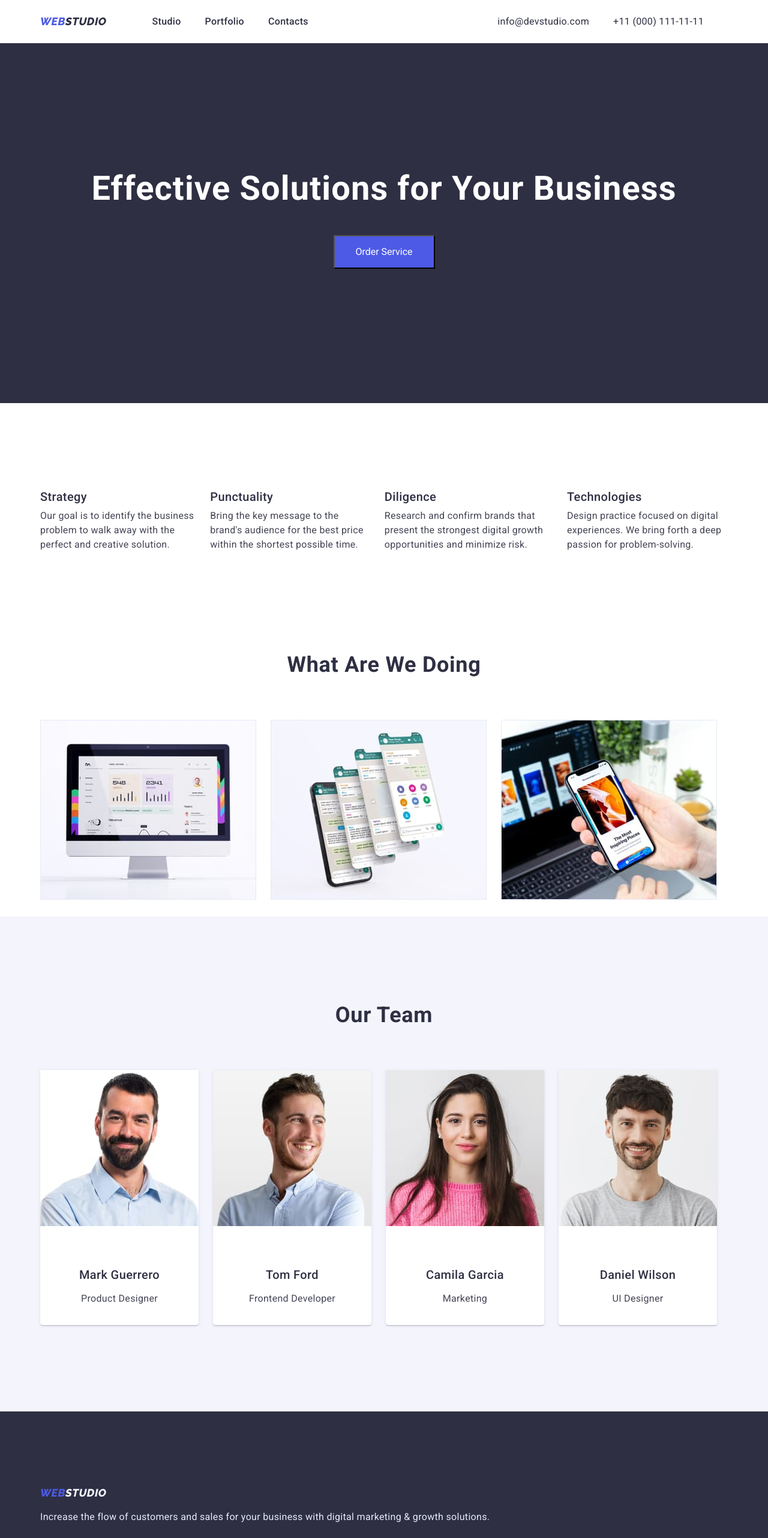
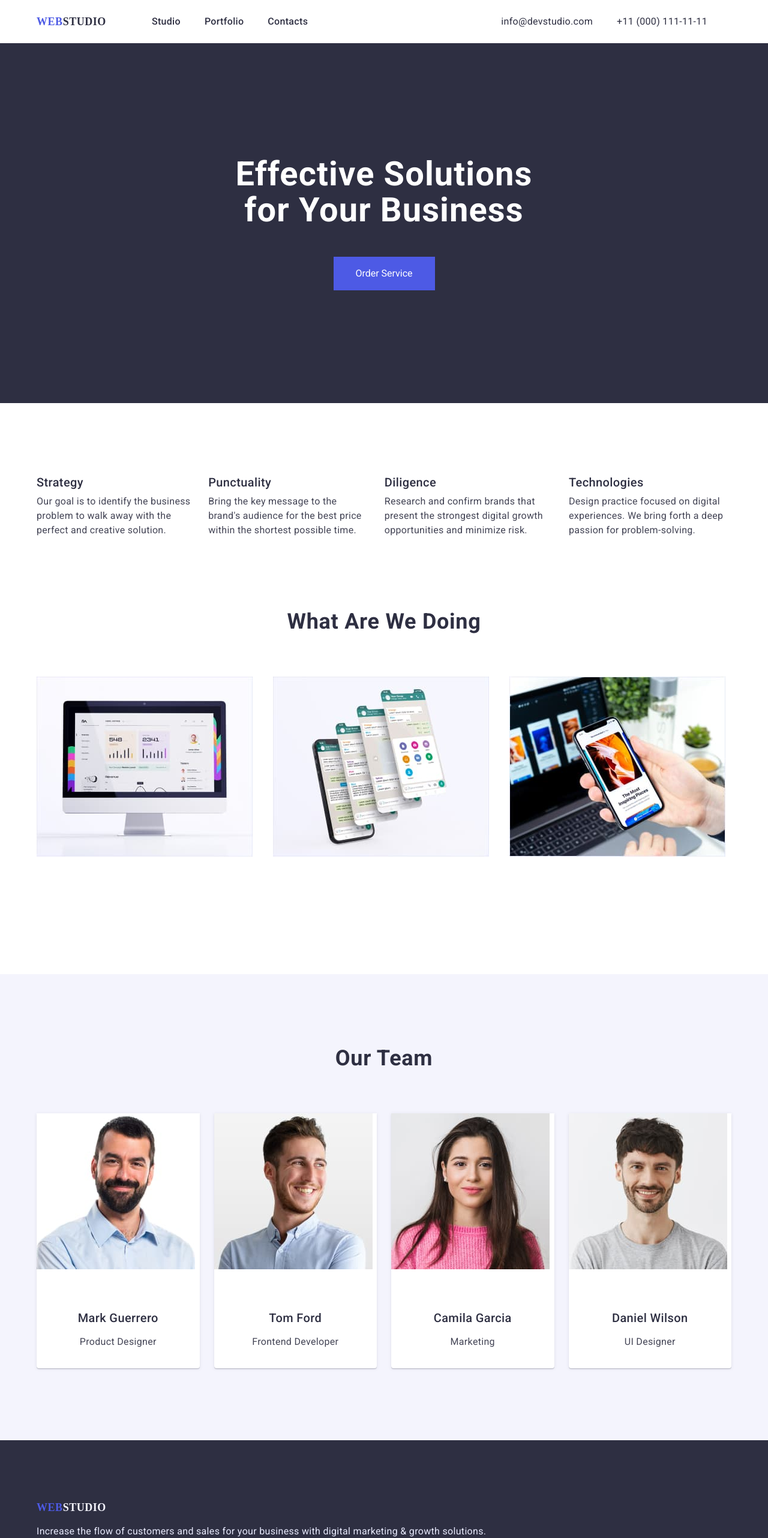
Before and after one commit to AnastasiaCarlii/goit-markup-hw-03, a plain HTML site: page index.html in a window 1280 px wide. Shown: the top 2564 px of the page at 60% size. Drawn offline with nearby package versions, Linux system fonts and the light colour scheme.

Commit message:
re do mistakes

```diff
--- a/css/styles.css
+++ b/css/styles.css
@@ -12,10 +12,11 @@
 h1,
 h2,
 h3,
+h4,
+h5,
+h6,
+ul,
 p {
-  margin: 0;
-}
-ul {
   margin: 0;
   padding: 0;
 }
@@ -25,11 +26,24 @@ body {
   color: var(--title-text-color);
 }
 
+.container {
+  max-width: 1158px;
+  width: 100%;
+  margin-left: auto;
+  margin-right: auto;
+}
+.section {
+  padding: 120px 0;
+}
+.advantages {
+  padding-bottom: 0;
+}
 /* HEADER */
 .main-nav {
   display: flex;
   justify-content: space-between;
   align-items: center;
+  padding: 24px 0;
 }
 .site-nav .list .link {
   text-decoration: none;
@@ -63,6 +77,10 @@ body {
   display: flex;
   margin-right: 40px;
   margin-left: auto;
+}
+
+.task_item {
+  flex-basis: calc((100% - 48px) / 3);
 }
 
 /* HEADER */
@@ -115,7 +133,6 @@ body {
 
 .hero {
   background: var(--title-text-color);
-  height: 600px;
   text-align: center;
   padding-top: 188px;
   padding-bottom: 188px;
@@ -124,19 +141,20 @@ body {
 }
 
 .hero-title {
-  margin-top: 0;
-  margin-bottom: 48px;
-  font-weight: 700;
   font-size: 56px;
+  text-align: center;
   line-height: 60px;
   letter-spacing: 0.02em;
   color: var(--primary-white-color);
+  width: 496px;
+  margin: 0 auto 48px;
 }
 
 .button-primary {
   display: block;
   cursor: pointer;
   font-family: inherit;
+  border: none;
 
   width: 169px;
   height: 56px;
@@ -156,29 +174,6 @@ body {
 .button-primary:focus {
   background-color: #404bbf;
 }
-
-.hero-site-buttons {
-  color: var(--accent-color);
-  background-color: var(--buttons-background-color);
-  cursor: pointer;
-  box-sizing: border-box;
-  display: flex;
-  flex-direction: row;
-  justify-content: center;
-  align-items: center;
-  padding: 12px 24px;
-
-  width: 116px;
-  height: 48px;
-}
-.hero-site-buttons:hover,
-.hero-site-buttons:focus {
-  color: var(--primary-white-color);
-  background-color: var(--special-buttons-color);
-}
-
-margin
-
 /* HERO SECTION */
 
 /* SECTION ADVANTAGES */
@@ -197,8 +192,7 @@ margin
 }
 .description {
   display: flex;
-  flex-basis: calc(100% / 4 - 72px);
-  margin-top: 120px;
+  flex-basis: calc((100% - 72px) / 4);
   gap: 24px;
 }
 .feature-title {
@@ -223,8 +217,6 @@ margin
 
 /* WHAT ARE WE DOING SECTION */
 .subject-name {
-  margin-top: 120px;
-  font-weight: 700;
   font-size: 36px;
   line-height: 40px;
   text-align: center;
@@ -234,7 +226,6 @@ margin
 }
 .task {
   display: flex;
-  flex-basis: calc(100% / 3 - 48px);
   gap: 24px;
   flex-wrap: wrap;
   margin-top: 72px;
@@ -243,23 +234,21 @@ margin
 /* WHAT ARE WE DOING SECTION */
 
 /* OUR TEAM SECTION */
-.team-section {
-  background: var(--buttons-background-color);
-}
+
 .team {
   display: flex;
-  flex-basis: calc(100% / 4 - 72px);
   gap: 24px;
   flex-wrap: wrap;
   margin-top: 72px;
-  margin-bottom: 120px;
+  background: var(--buttons-background-color);
 }
 
-.team-section-person {
+.team-section-item {
   background: var(--primary-white-color);
   box-shadow: 0px 1px 6px rgba(46, 47, 66, 0.08),
     0px 1px 1px rgba(46, 47, 66, 0.16), 0px 2px 1px rgba(46, 47, 66, 0.08);
   border-radius: 0px 0px 4px 4px;
+  flex-basis: calc((100% - 72px) / 4);
 }
 .team-content {
   text-align: center;
@@ -290,13 +279,10 @@ margin
 .second-logo {
   margin-top: 100px;
 }
-.footer-text {
-  margin-bottom: 100px;
-}
 
 .footer {
   background: var(--title-text-color);
-  height: 310px;
+
   padding-top: 100px;
   padding-bottom: 100px;
 }
@@ -304,9 +290,7 @@ margin
   color: var(--buttons-background-color);
 }
 .footer-text {
-  position: absolute;
-  padding-top: 16px;
-  font-weight: 400;
+  margin-top: 16px;
   font-size: 16px;
   line-height: 24px;
   letter-spacing: 0.02em;
@@ -315,30 +299,45 @@ margin
 /*  Footer */
 
 /* Portfolio SEction */
+.score {
+  margin-bottom: 72px;
+  display: flex;
+  justify-content: center;
+  gap: 24px;
+}
+.hero-site-buttons {
+  color: var(--accent-color);
+  background-color: var(--buttons-background-color);
+  cursor: pointer;
+  border: none;
+  padding: 12px 24px;
+  width: 116px;
+  height: 48px;
+}
+.hero-site-buttons:hover,
+.hero-site-buttons:focus {
+  color: var(--primary-white-color);
+  background-color: var(--special-buttons-color);
+}
 .hero-btn {
   display: flex;
   justify-content: center;
   padding: 96px 0 72px;
   gap: 24px;
 }
-.container {
-  width: 1176px;
-  margin-left: auto;
-  margin-right: auto;
-  padding: 24px 15px 24px 15px;
-}
 
 .portfolio {
   display: flex;
   flex-wrap: wrap;
-  margin-left: -24px;
-  margin-top: -48px;
+  column-gap: 24px;
+  row-gap: 48px;
 }
-.portfolio > .team-section-portfolio {
-  flex-basis: calc(100% / 3 -24px);
-  margin-left: 24px;
-  margin-top: 48px;
+
+.team-section-portfolio {
+  flex-basis: calc((100% - 48px) / 3);
+  justify-content: center;
 }
+
 .person-name {
   margin-top: 32px;
 }
--- a/index.html
+++ b/index.html
@@ -15,7 +15,7 @@
     <link rel="preconnect" href="https://fonts.googleapis.com" />
     <link rel="preconnect" href="https://fonts.gstatic.com" crossorigin />
     <link
-      href="https://fonts.googleapis.com/css2?family=Raleway:ital,wght@1,800&family=Roboto:wght@400;500;700;900&display=swap"
+      href="https://fonts.googleapis.com/css2?family=Raleway:wght@1,800&family=Roboto:wght@400;500;700;900&display=swap"
       rel="stylesheet"
     />
 
@@ -23,8 +23,7 @@
   </head>
   <body class="page">
     <header class="page-header">
-      <div class="container">
-        <nav class="main-nav">
+      <nav class="container main-nav">
         <nav class="site-nav">
           <a class="logo" href="./index.html"
             >WEb<span class="second-logo">STUDIO</span></a
@@ -57,7 +56,6 @@
           </ul>
         </address>
       </nav>
-      </div>
     </header>
 
     <main>
@@ -70,7 +68,7 @@
         </div>
       </section>
       <!-- Section2 -->
-      <section>
+      <section class="section advantages">
         <div class="container">
           <h2 hidden>advantages</h2>
           <ul class="description list">
@@ -108,11 +106,11 @@
       </section>
 
       <!-- Section3 -->
-      <section class="third-section">
+      <section class="section third section">
         <div class="container">
           <h2 class="subject-name">What are we doing</h2>
           <ul class="task list">
-            <li>
+            <li class="task_item">
               <img
                 src="./images/about1.jpg"
                 alt="computer screen"
@@ -120,7 +118,7 @@
                 height="300"
               />
             </li>
-            <li>
+            <li class="task_item">
               <img
                 src="./images/about2.jpg"
                 alt="Apps on the screen"
@@ -128,7 +126,7 @@
                 height="300"
               />
             </li>
-            <li>
+            <li class="task_item">
               <img
                 src="./images/about3.jpg"
                 alt="computer and phone screens"
@@ -141,11 +139,11 @@
       </section>
 
       <!-- Section4 -->
-      <section class="team-section">
+      <section class="section team section">
         <div class="container">
           <h2 class="subject-name">Our Team</h2>
           <ul class="team list">
-            <li class="team-section-person">
+            <li class="team-section-item">
               <img
                 src="./images/team1.jpg"
                 alt="Mark Guerrero"
@@ -157,7 +155,7 @@
                 <p class="person-position">Product Designer</p>
               </div>
             </li>
-            <li class="team-section-person">
+            <li class="team-section-item">
               <img
                 src="./images/team2.jpg"
                 alt="Tom Ford"
@@ -169,7 +167,7 @@
                 <p class="person-position">Frontend Developer</p>
               </div>
             </li>
-            <li class="team-section-person">
+            <li class="team-section-item">
               <img
                 src="./images/team3.jpg"
                 alt="Camila Garcia"
@@ -181,7 +179,7 @@
                 <p class="person-position">Marketing</p>
               </div>
             </li>
-            <li class="team-section-person">
+            <li class="team-section-item">
               <img
                 src="./images/team4.jpg"
                 alt="Daniel Wilson"
```
Also changed, not shown: portfolio.html (+16 -8 lines). Lines whose indentation alone changed are shown as unchanged.
